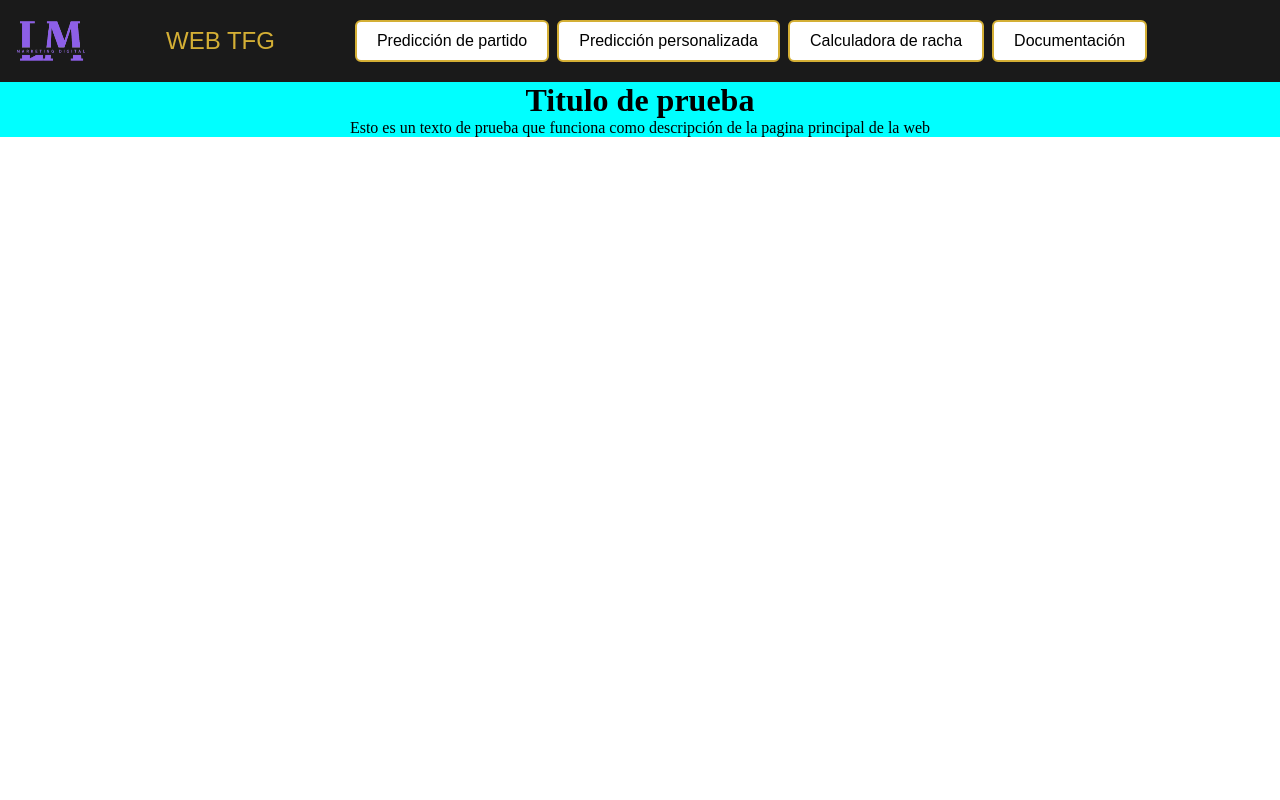
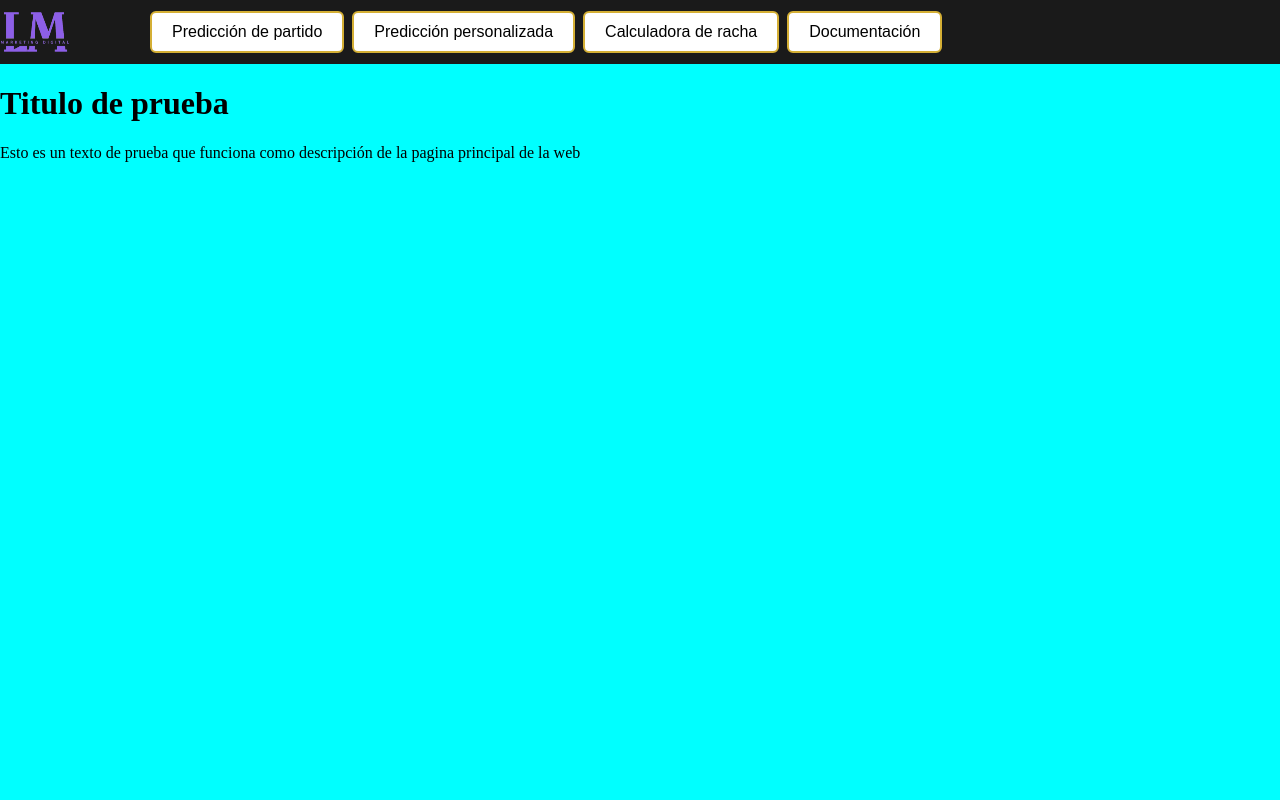
Before and after one commit to jesruidom/TFG, a Flask app: page / in a window 1280 px wide. Run offline with Flask 2, Linux system fonts and the light colour scheme; parts of the project's set-up code (start-up, migrations or seed data) failed here and were passed over.

Commit message:
menu y zonas terminadas

```diff
--- a/TFG WorkSpace/static/css/paginaPrincipal.css
+++ b/TFG WorkSpace/static/css/paginaPrincipal.css
@@ -1,35 +1,35 @@
 :root {
   --color-cabecera: hsl(3, 0%, 10%);
-    --color-texto-cabecera: hsl(3, 0%, 100%);
   --dorado-botones: hsl(46, 65%, 52%);
 
   --fuente-cabecera: sans-serif;
-    /* --fuente-tamaño: 16px; */
 }
 
-  * {
-    /*box-sizing: border-box;
-    padding: 0;*/
-    margin: 0;
-    /* outline: 1px solid red; */
+*{
+  /*outline: 1px solid red;*/
 }
 
-  .cabecera {
-    padding: 1rem;
+html, body{
   display: flex;
+  flex-direction: column;
+  height:100vh;
+  margin: 0;
+}
+/*================================= COMIENZO ZONA MENU =================================*/
+
+.zona-cabecera{
+  height:8%;
+  width: clamp(100px,100%);
+  background-color: var(--color-cabecera);
+
+  display:flex;
+  align-items: center;
   gap: 5rem;
-
-    font-family: var(--fuente-cabecera);
-    font-size: 1.5rem;
-    background-color: var(--color-cabecera);
-    color: var(--color-texto-cabecera);
 }
 
-  .titulo-proyecto{
-      display: flex;
-      align-items: center;
-      color: var(--dorado-botones);
-
+.logo{
+  width: 70px;
+  height: 50px;
 }
 
 .botones{
@@ -57,16 +57,13 @@
   background-color: var(--dorado-botones);
 }
 
-  .logo{
-      width: 70px;
-      height: 50px;
+
+
+/*================================= FINAL ZONA MENU =================================*/
+
+.zona-informacion{
+  /*flex: 1;*/
+  height: 92%;
+  width: clamp(100px,100%);
+  background-color: aqua;
 }
-
-  .contenido{
-    display: flex;
-    flex-direction: column;
-    background-color: aqua;
-    justify-content: center;
-    align-items: center;
-    box-sizing: 50%;
-  }
--- a/TFG WorkSpace/templates/paginaPrincipal.html
+++ b/TFG WorkSpace/templates/paginaPrincipal.html
@@ -7,10 +7,9 @@
     </head>
 
     <body>
-        <div class="cabecera">
+        <div class="zona-cabecera">
             <div class="logo"> <a href="http://127.0.0.1:5000"><img  class="logo" src="{{url_for('static', filename='images/logosinfondo.png')}}" alt="Logo"></a></div>
 
-            <div class="titulo-proyecto">WEB TFG</div>
             <div class="botones">
                 <form action="/predecir" method="post">
                     <button type="submit" class="btn-outline-success">Predicción de partido</button>
@@ -28,10 +27,9 @@
                     <button type="submit" class="btn-outline-success">Documentación</button>
                 </form>
             </div>
-
         </div>
 
-        <div class="contenido">
+        <div class="zona-informacion">
             <h1 class="titulo">Titulo de prueba</h1>
             <p class="descripcion">
                 Esto es un texto de prueba que funciona como descripción de la pagina principal de la web
--- a/TFG WorkSpace/templates/templateDocumentacion.html
+++ b/TFG WorkSpace/templates/templateDocumentacion.html
@@ -33,6 +33,5 @@
             Contenido del resto de la pagina
         </div>
 
-
     </body>
 </html>
```
Also changed, not shown: TFG WorkSpace/static/css/templatePrediccion.css (+26 -32 lines), TFG WorkSpace/static/css/templateRacha.css (+28 -23 lines), TFG WorkSpace/templates/templatePrediccion.html (+6 -8 lines), TFG WorkSpace/templates/templateRacha.html (+22 -18 lines). Lines whose indentation alone changed are shown as unchanged.
